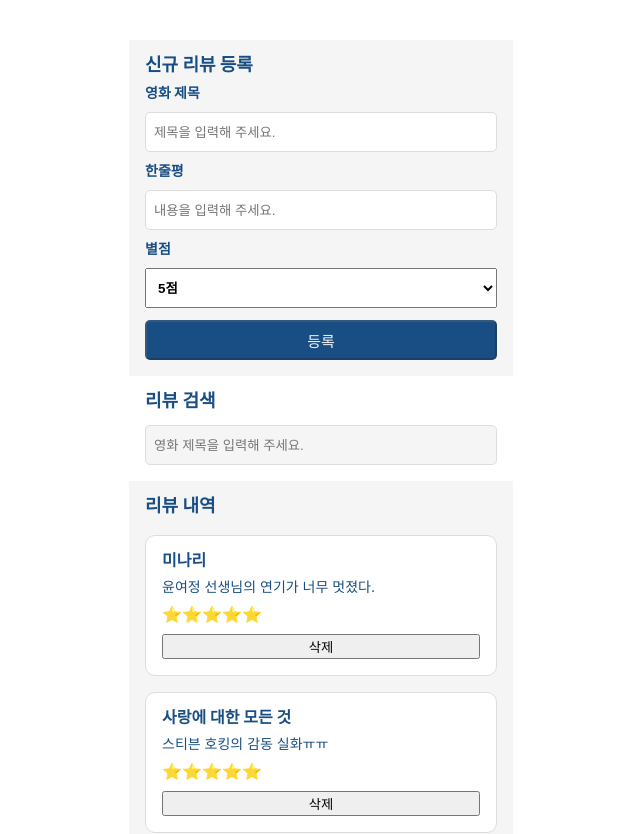
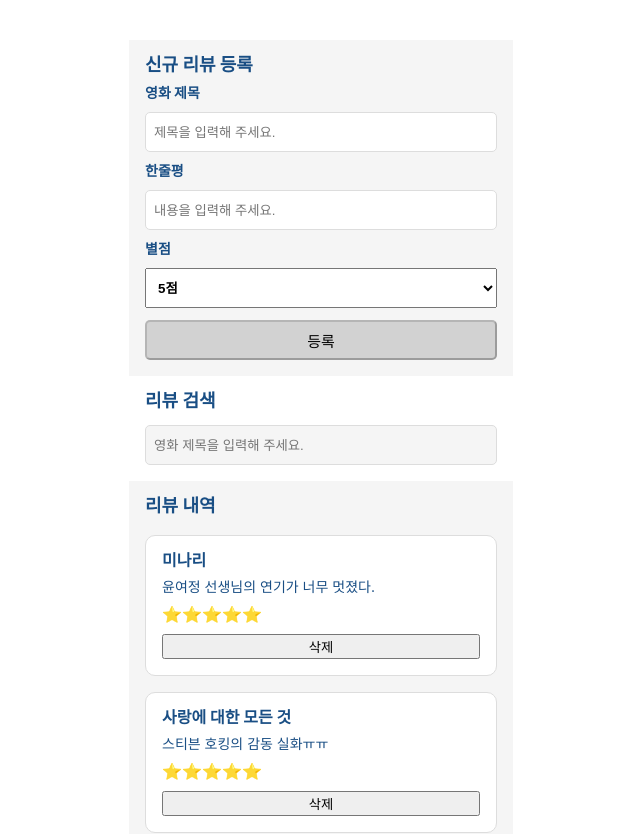
Before and after one commit to rnfltpgus/Movie-Review-App, a React (Create React App) app: page / in a window 1280 px wide. Shown: the top 834 px of the page, without its empty margins (319-959 px from the left). Built offline with nearby package versions, Linux system fonts and the light colour scheme.

Commit message:
🏞  Style: 등록버튼 입력값 없을 시, 회색적용

```diff
--- a/src/components/CreateReview.jsx
+++ b/src/components/CreateReview.jsx
@@ -78,6 +78,11 @@ const CreateReview = ({ handleReviewCreate }) => {
         className="submit-button"
         disable={`${disable === true ? "disable" : ""}`}
         disabled={!title.trim().length || !comment.trim().length}
+        style={{
+          backgroundColor:
+            (!title.trim().length || !comment.trim().length) && "#d2d2d2",
+          color: (!title.trim().length || !comment.trim().length) && "#000000",
+        }}
         onClick={() => processForm()}
       >
         등록
```
